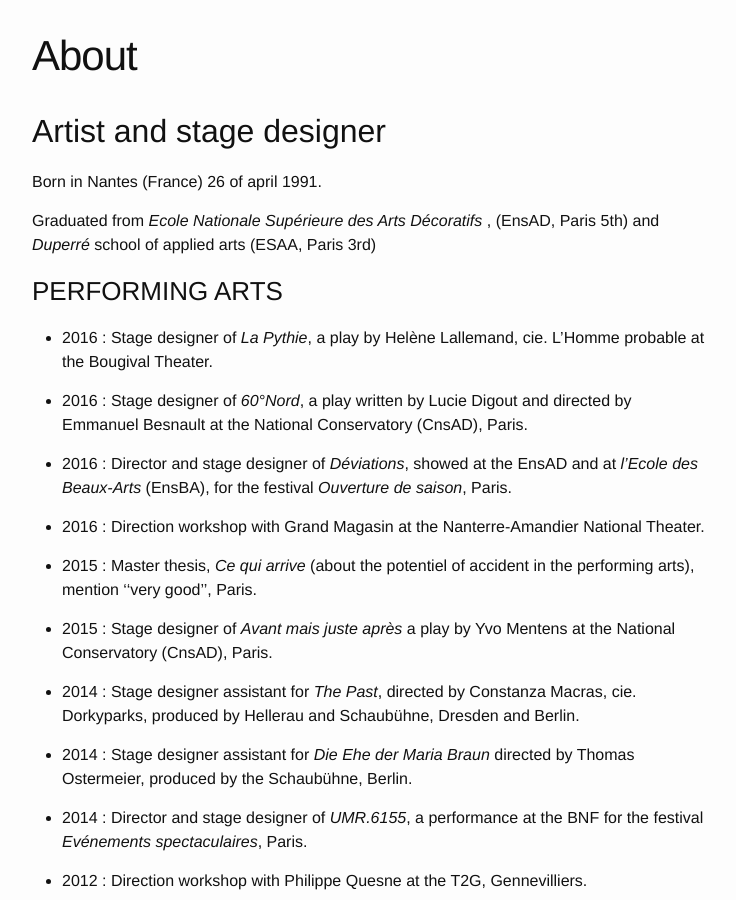
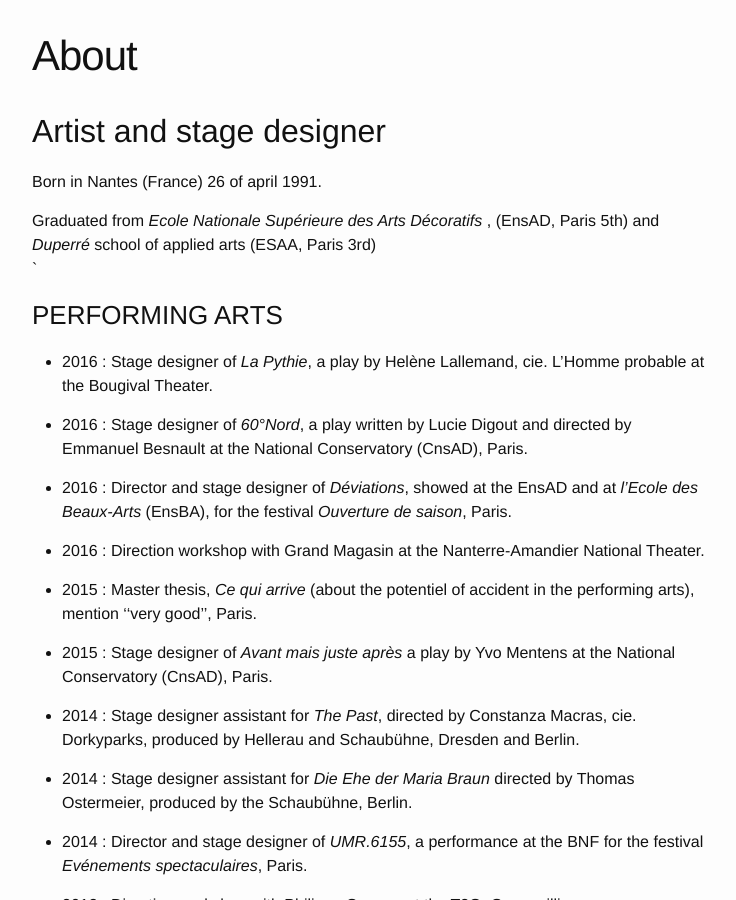
Before and after one commit to louiseds/louiseds.github.io, a Jekyll site: the page built from about.md, in a window 1280 px wide and 900 px high, scrolled down 458 px. Shown: the whole window, without its empty margins (268-1004 px from the left). Built offline with Jekyll 4.4.1, drawn with Linux system fonts in a browser that asks for light colours.

Commit message:
Updated About

```diff
--- a/about.md
+++ b/about.md
@@ -9,8 +9,7 @@ layout: page
 Born in Nantes (France) 26 of april 1991.
 
 Graduated from _Ecole Nationale Supérieure des Arts Décoratifs_ , (EnsAD, Paris 5th) and _Duperré_ school of applied arts (ESAA, Paris 3rd)
-
-
+<br>`
 
 ### PERFORMING ARTS
 
```
